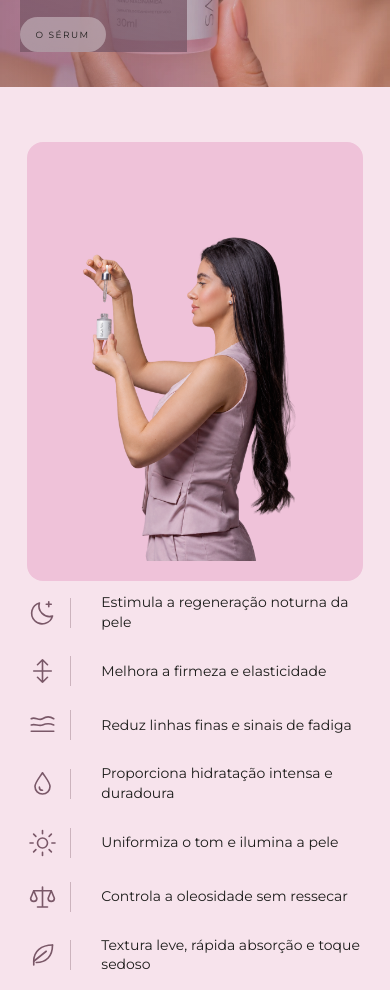
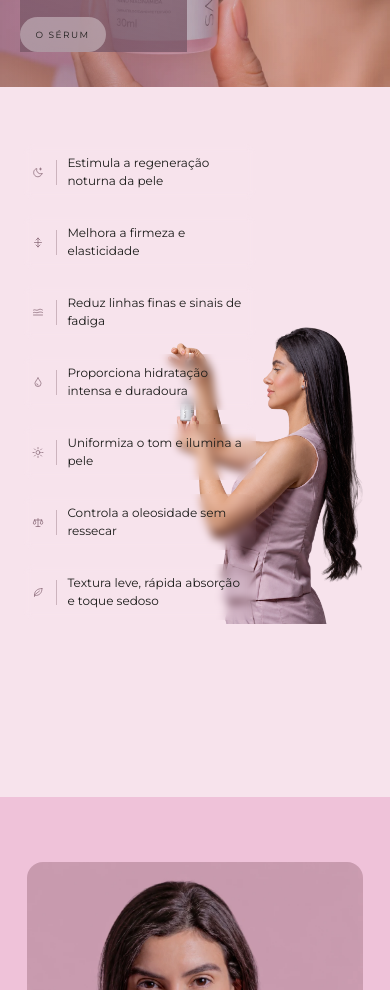
Before and after one commit to AlanneDias/salmskin, a plain HTML site: page loja-previa/index.html in a window 390 px wide. Shown: the part 622-1612 px from the top of the page. Drawn offline with Linux system fonts and the light colour scheme.

Commit message:
Sobrepõe benefícios à foto da modelo ao lado no mobile

```diff
--- a/loja-previa/loja/store.css
+++ b/loja-previa/loja/store.css
@@ -88,3 +88,14 @@
  .hero .intro .lead{font-size:clamp(10px,2.45vw,13px)!important;line-height:1.55!important;margin:0 0 16px!important;max-width:none}
  .hero .intro .button{padding:12px 16px!important;font-size:9px!important;min-height:0}
 }
+
+/* Benefícios no mobile: fotografia à direita, texto sobreposto ao lado. */
+@media(max-width:800px){
+ .benefits-orbit{overflow:hidden;padding:45px 6%!important}
+ .benefits-composition{position:relative!important;display:block!important;min-height:620px}
+ .benefits-composition .benefits-serum{position:absolute!important;inset:0 -12% 0 auto!important;width:80%!important;height:100%!important;z-index:0;background:transparent!important;overflow:visible}
+ .benefits-composition .benefits-serum .benefits-photo{width:100%!important;height:100%!important;object-fit:contain!important;object-position:right center!important}
+ .benefits-composition .benefits-side{position:relative!important;z-index:2;display:flex!important;flex-direction:column;gap:14px!important;width:68%!important;padding:12px 0}
+ .benefits-composition .benefit-point{font-size:12px!important;line-height:1.5!important;padding:10px 9px;background:rgba(255,255,255,.32);backdrop-filter:blur(4px);border-radius:12px;display:grid;grid-template-columns:26px 1fr;gap:9px}
+ .benefits-composition .benefit-point svg{width:25px!important;height:25px!important;margin:0!important}
+}
```
